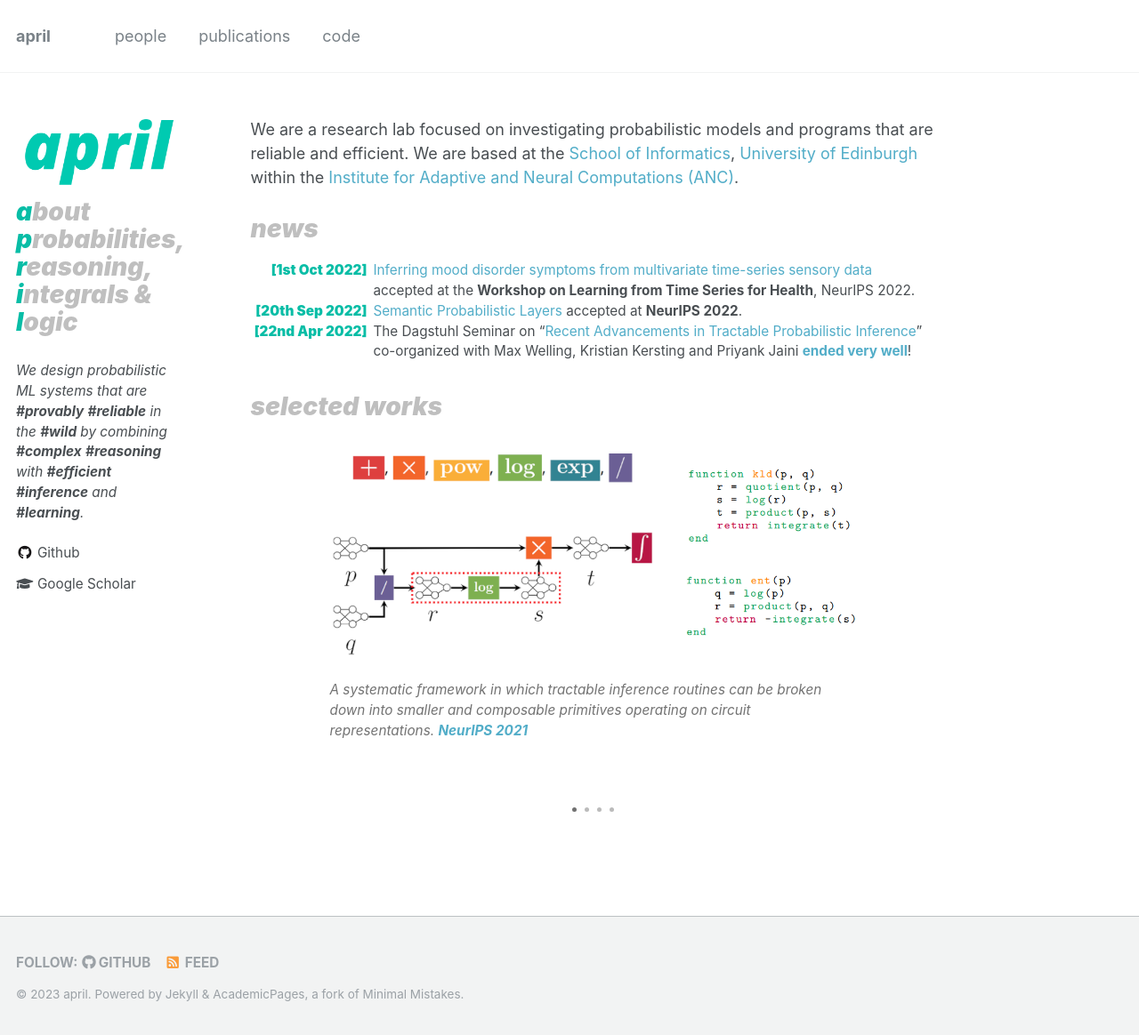
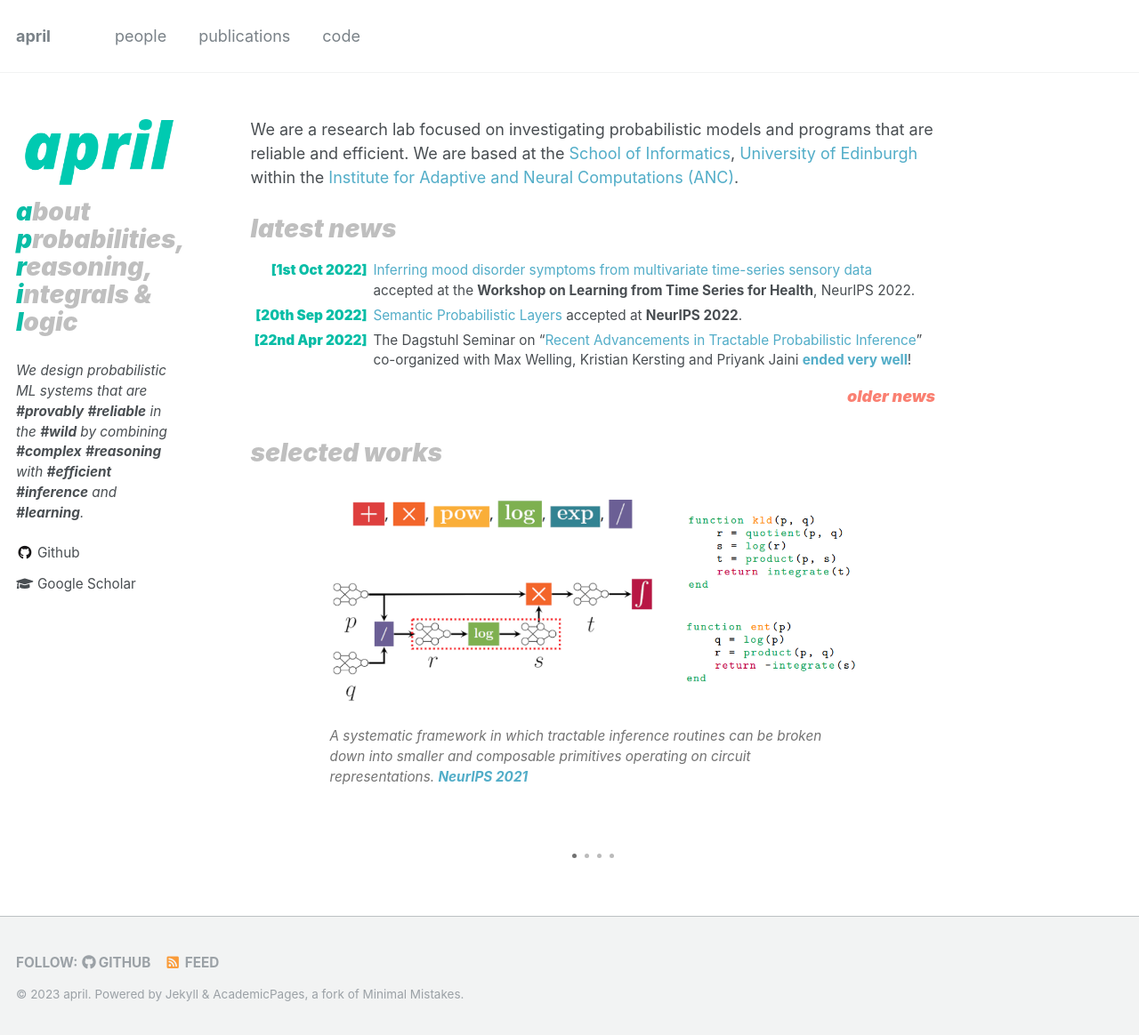
Before and after one commit to april-tools/april-tools.github.io, a Jekyll site: the page built from _pages/about.md, in a window 1280 px wide and 1164 px high. Shown: the whole window at 89% size. Built offline with Jekyll 4.4.1, drawn with Linux system fonts in a browser that asks for light colours; nearby versions of some CDN libraries.

Commit message:
new news archive

```diff
--- a/_pages/about.md
+++ b/_pages/about.md
@@ -1,7 +1,7 @@
 ---
 permalink: /
 title: ""
-excerpt: "about april"
+excerpt: "about APRIL"
 author_profile: true
 redirect_from:
   - /about/
@@ -11,7 +11,7 @@ redirect_from:
 
 We are a research lab focused on investigating probabilistic models and programs that are reliable and efficient. We are based at the <a href="https://www.ed.ac.uk/informatics">School of Informatics</a>, <a href="https://www.ed.ac.uk">University of Edinburgh</a> within the <a href="https://web.inf.ed.ac.uk/anc">Institute for Adaptive and Neural Computations (ANC)</a>.
 
-<div class="news-header">news</div>
+<div class="news-header">latest news</div>
 <div id="latest-news-list">
   <ul>
   {% for post in site.news reversed limit:10 %}
@@ -23,6 +23,7 @@ We are a research lab focused on investigating probabilistic models and programs
   {% endfor %}
   </ul>
 </div>
+<div id="news-archive"><a href="/news">older news</a></div>
 
 <div class="pubs-header">selected works</div>
 <div class="slideshow-container">
--- a/_sass/_about.scss
+++ b/_sass/_about.scss
@@ -27,6 +27,7 @@
 
   #latest-news-list ul li {
     margin: 0px;
+    padding-bottom: 5px;
   }
 
   .news-item-date {
@@ -46,6 +47,16 @@
     margin: 0px;
   }
 
+  #news-archive{
+    padding-top: 10px;
+    text-align: right;
+    font-weight: 900;
+    font-style: italic;
+  }
+
+  #news-archive a{
+    color: $april-scottish-salmon !important;
+  }
 
   .pubs-header {
     margin-top: 1em;
```
Also changed, not shown: _pages/news.md (added, +19 -0 lines).
